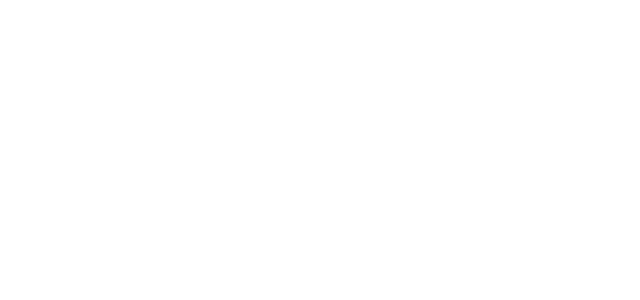
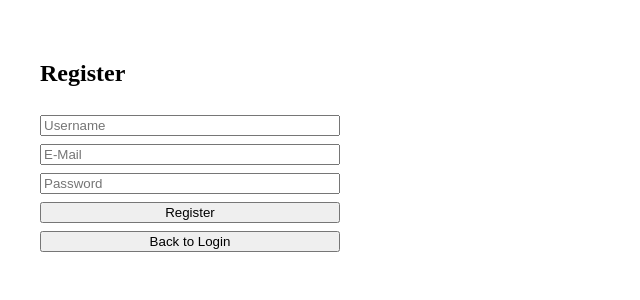
Before and after one commit to Sfrfl-17304/PI-Trading-Platform, a React (Vite) app in the folder frontend/: page /register in a window 1280 px wide. Before the commit this address had no page. Shown: the top 300 px of the page, without its empty margins (0-640 px from the left). Built offline with nearby package versions, Linux system fonts and the light colour scheme.

Commit message:
feat: auth context, login and register

```diff
--- a/frontend/src/App.jsx
+++ b/frontend/src/App.jsx
@@ -1,13 +1,20 @@
 import { Routes, Route, BrowserRouter } from "react-router-dom";
+import { AuthProvider } from "./context/AuthContext";
 import DashboardPage from "./pages/DashboardPage";
+import LoginPage from "./pages/LoginPage";
+import RegisterPage from "./pages/RegisterPage";
 
 function App() {
   return (
-    <BrowserRouter>
-      <Routes>
-        <Route path="/dashboard" element={<DashboardPage />}></Route>
-      </Routes>
-    </BrowserRouter>
+    <AuthProvider>
+      <BrowserRouter>
+        <Routes>
+          <Route path="/login" element={<LoginPage />} />
+          <Route path="/register" element={<RegisterPage />} />
+          <Route path="/dashboard" element={<DashboardPage />} />
+        </Routes>
+      </BrowserRouter>
+    </AuthProvider>
   );
 }
 
--- /dev/null
+++ b/frontend/src/context/AuthContext.jsx
@@ -0,0 +1,60 @@
+import { useContext, useState } from "react";
+import api_user from "../services/user_axios";
+import { createContext } from "react";
+
+const AuthContext = createContext(null);
+
+export function AuthProvider({ children }) {
+  const [token, setToken] = useState(() => {
+    return localStorage.getItem("token") || null;
+  });
+
+  const [username, setUsername] = useState(() => {
+    return localStorage.getItem("username") || null;
+  });
+
+  async function login(username, password) {
+    const response = await api_user.post("/api/auth/login", { username, password });
+    if (!response) return "No login found";
+
+    const token = response.data.accessToken;
+
+    localStorage.setItem("token", token);
+
+    const set_username = await api_user.get("/api/users/me", {
+      headers: { Authorization: "Bearer " + token },
+    });
+
+    localStorage.setItem("username", set_username.data.username);
+
+    setToken(token);
+    setUsername(set_username.data.username);
+  }
+
+  function logout() {
+    localStorage.removeItem("token");
+    localStorage.removeItem("username");
+
+    setToken(null);
+    setUsername(null);
+  }
+
+  const value = {
+    token,
+    username,
+    login,
+    logout,
+  };
+
+  return <AuthContext.Provider value={value}>{children}</AuthContext.Provider>;
+}
+
+export function useAuth() {
+  const context = useContext(AuthContext);
+
+  if (!context) {
+    throw new Error("useAuth must be used within an AuthProvider");
+  }
+
+  return context;
+}
--- a/frontend/src/pages/DashboardPage.jsx
+++ b/frontend/src/pages/DashboardPage.jsx
@@ -17,12 +17,9 @@ function DashboardPage() {
   }, [prices]);
 
   // Keep a valid selected symbol
-  useEffect(() => {
-    if (!symbols.length) return;
-    if (!selectedSymbol || !symbols.includes(selectedSymbol)) {
-      setSelectedSymbol(symbols[0]);
-    }
-  }, [symbols, selectedSymbol]);
+  const activeSymbol = symbols.includes(selectedSymbol)
+    ? selectedSymbol
+    : symbols[0] || selectedSymbol;
 
   // Build chart once
   useEffect(() => {
@@ -74,24 +71,29 @@ function DashboardPage() {
     };
   }, []);
 
-  // Optional: clear existing line when switching symbol
-  useEffect(() => {
-    if (!lineSeriesRef.current) return;
-    lineSeriesRef.current.setData([]);
-  }, [selectedSymbol]);
-
   // Poll latest prices and update both list + chart
   useEffect(() => {
+    let isCurrent = true;
+
+    // Clear existing data immediately when activeSymbol changes
+    if (lineSeriesRef.current) {
+      lineSeriesRef.current.setData([]);
+    }
+
     const fetchPrice = async () => {
       try {
         const response = await api_market.get("prices/latest");
         const latest = response.data;
+
+        // 2. If the user changed symbols while this request was running, drop it
+        if (!isCurrent) return;
+
         setPrices(latest);
 
         if (!lineSeriesRef.current || !latest?.length) return;
 
         // Pick one asset to chart
-        const primaryAsset = latest.find(a => a.symbol === selectedSymbol);
+        const primaryAsset = latest.find((a) => a.symbol === activeSymbol);
         if (!primaryAsset) return;
 
         const value = Number(primaryAsset.price);
@@ -108,8 +110,11 @@ function DashboardPage() {
 
     fetchPrice();
     const intervalId = setInterval(fetchPrice, 5000);
-    return () => clearInterval(intervalId);
-  }, [selectedSymbol]);
+    return () => {
+      isCurrent = false;
+      clearInterval(intervalId);
+    };
+  }, [activeSymbol]);
 
   return (
     <div style={{ padding: "1rem" }}>
@@ -121,7 +126,7 @@ function DashboardPage() {
         </label>
         <select
           id="symbol-select"
-          value={selectedSymbol}
+          value={activeSymbol}
           onChange={(e) => setSelectedSymbol(e.target.value)}
           disabled={!symbols.length}
           style={{
--- /dev/null
+++ b/frontend/src/pages/LoginPage.jsx
@@ -0,0 +1,72 @@
+import { useState } from "react";
+import { useAuth } from "../context/AuthContext";
+import { useNavigate } from "react-router-dom";
+
+function LoginPage() {
+  const [username, set_username] = useState("");
+  const [password, set_password] = useState("");
+  const [error, setError] = useState("");
+
+  const navigate = useNavigate();
+  const auth = useAuth();
+
+  const handleSubmit = async () => {
+    setError("");
+
+    try {
+      await auth.login(username, password);
+
+      navigate("/dashboard");
+    } catch (err) {
+      console.error(err);
+      setError("Invalid username or password. Please try again.");
+    }
+  };
+
+  return (
+    <div
+      style={{
+        padding: "2rem",
+        display: "flex",
+        flexDirection: "column",
+        gap: "0.5rem",
+        maxWidth: "300px",
+      }}
+    >
+      <h2>Login</h2>
+
+      {error && (
+        <div
+          style={{
+            padding: "0.75rem",
+            background: "#fee2e2",
+            color: "#991b1b",
+            border: "1px solid #fca5a5",
+            borderRadius: "0.375rem",
+            fontSize: "0.875rem",
+            marginBottom: "0.5rem",
+          }}
+        >
+          {error}
+        </div>
+      )}
+
+      <input
+        type="text"
+        placeholder="Username"
+        value={username}
+        onChange={(e) => set_username(e.target.value)}
+      />
+      <input
+        type="password"
+        placeholder="Password"
+        value={password}
+        onChange={(e) => set_password(e.target.value)}
+      />
+      <button onClick={handleSubmit}>Login</button>
+      <button onClick={() => navigate("/register")}>Register</button>
+    </div>
+  );
+}
+
+export default LoginPage;
--- /dev/null
+++ b/frontend/src/pages/RegisterPage.jsx
@@ -0,0 +1,82 @@
+import { useState } from "react";
+import { useAuth } from "../context/AuthContext";
+import { useNavigate } from "react-router-dom";
+import { register } from "../services/authService";
+
+function RegisterPage() {
+  const [username, set_username] = useState("");
+  const [email, set_email] = useState("");
+  const [password, set_password] = useState("");
+  const [error, setError] = useState("");
+
+  const auth = useAuth();
+  const navigate = useNavigate();
+
+  const handleSubmit = async () => {
+    setError("");
+
+    try {
+      await register(username, email, password);
+      await auth.login(username, password);
+
+      navigate("/dashboard");
+    } catch (err) {
+      console.error(err);
+      setError("Email already registered. Please try again.");
+    }
+  };
+
+  return (
+    <div
+      style={{
+        padding: "2rem",
+        display: "flex",
+        flexDirection: "column",
+        gap: "0.5rem",
+        maxWidth: "300px",
+      }}
+    >
+      <h2>Register</h2>
+
+      {error && (
+        <div
+          style={{
+            padding: "0.75rem",
+            background: "#fee2e2",
+            color: "#991b1b",
+            border: "1px solid #fca5a5",
+            borderRadius: "0.375rem",
+            fontSize: "0.875rem",
+            marginBottom: "0.5rem",
+          }}
+        >
+          {error}
+        </div>
+      )}
+
+      <input
+        type="text"
+        placeholder="Username"
+        value={username}
+        onChange={(e) => set_username(e.target.value)}
+      />
+      <input
+        type="email"
+        placeholder="E-Mail"
+        value={email}
+        onChange={(e) => set_email(e.target.value)}
+      />
+
+      <input
+        type="password"
+        placeholder="Password"
+        value={password}
+        onChange={(e) => set_password(e.target.value)}
+      />
+      <button onClick={handleSubmit}>Register</button>
+      <button onClick={() => navigate(-1)}>Back to Login</button>
+    </div>
+  );
+}
+
+export default RegisterPage;
--- /dev/null
+++ b/frontend/src/services/authService.js
@@ -0,0 +1,11 @@
+import api_user from "./user_axios";
+
+export async function register(username, email, password) {
+  const response = await api_user.post("/api/auth/register", {
+    username,
+    email,
+    password,
+  });
+
+  return response.data;
+}
--- a/frontend/src/services/market_axios.js
+++ b/frontend/src/services/market_axios.js
@@ -1,7 +1,7 @@
 import axios from 'axios';
 
 const api_market = axios.create({
-  baseURL: 'http://localhost:8080',
+  baseURL: 'http://localhost:8083',
   headers: {
     'Content-Type': 'application/json',
   }
```
Also changed, not shown: frontend/src/services/order_axios.js (added, +17 -0 lines), 1 other file (tests, documents, lock files or other folders).
